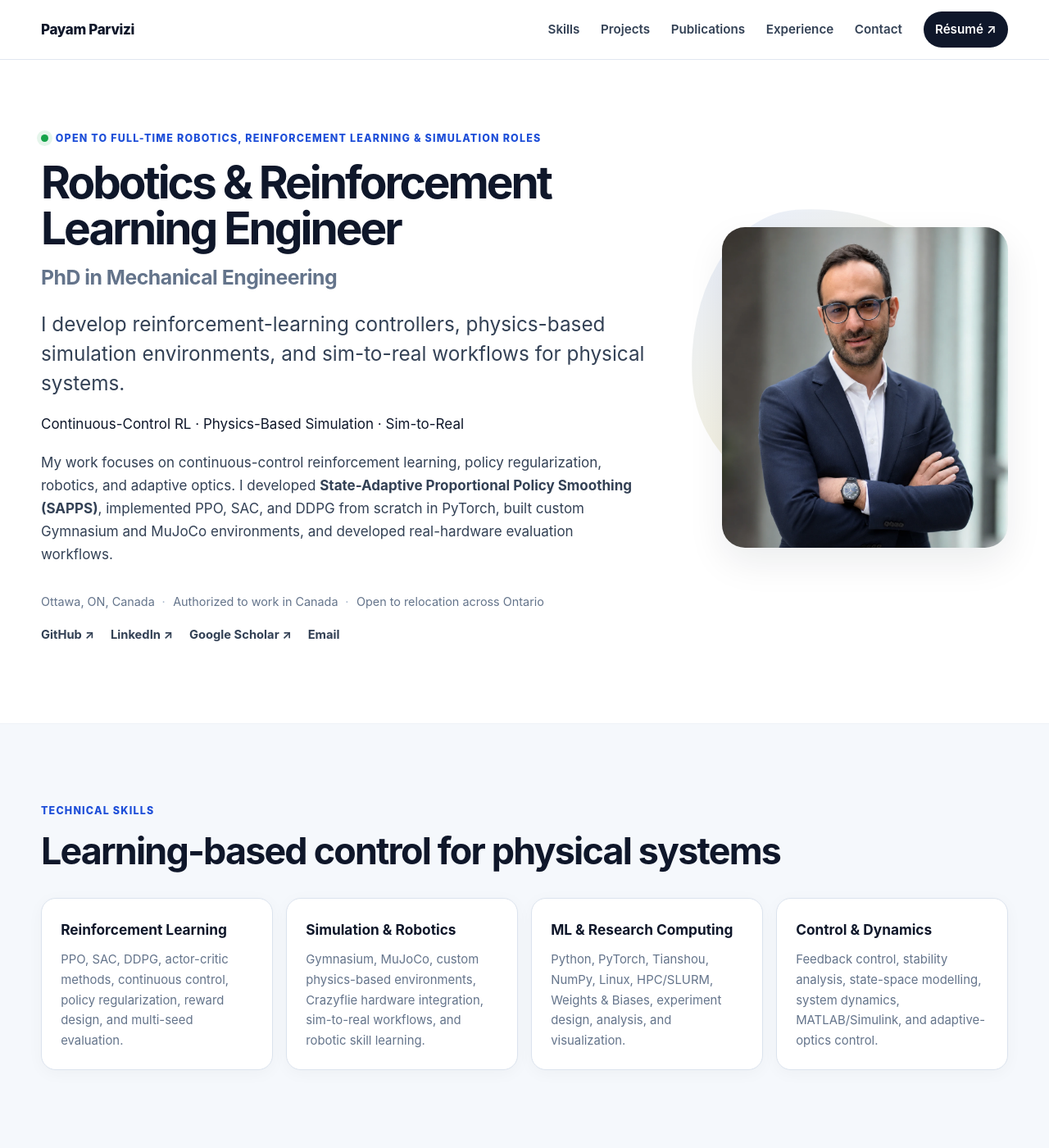
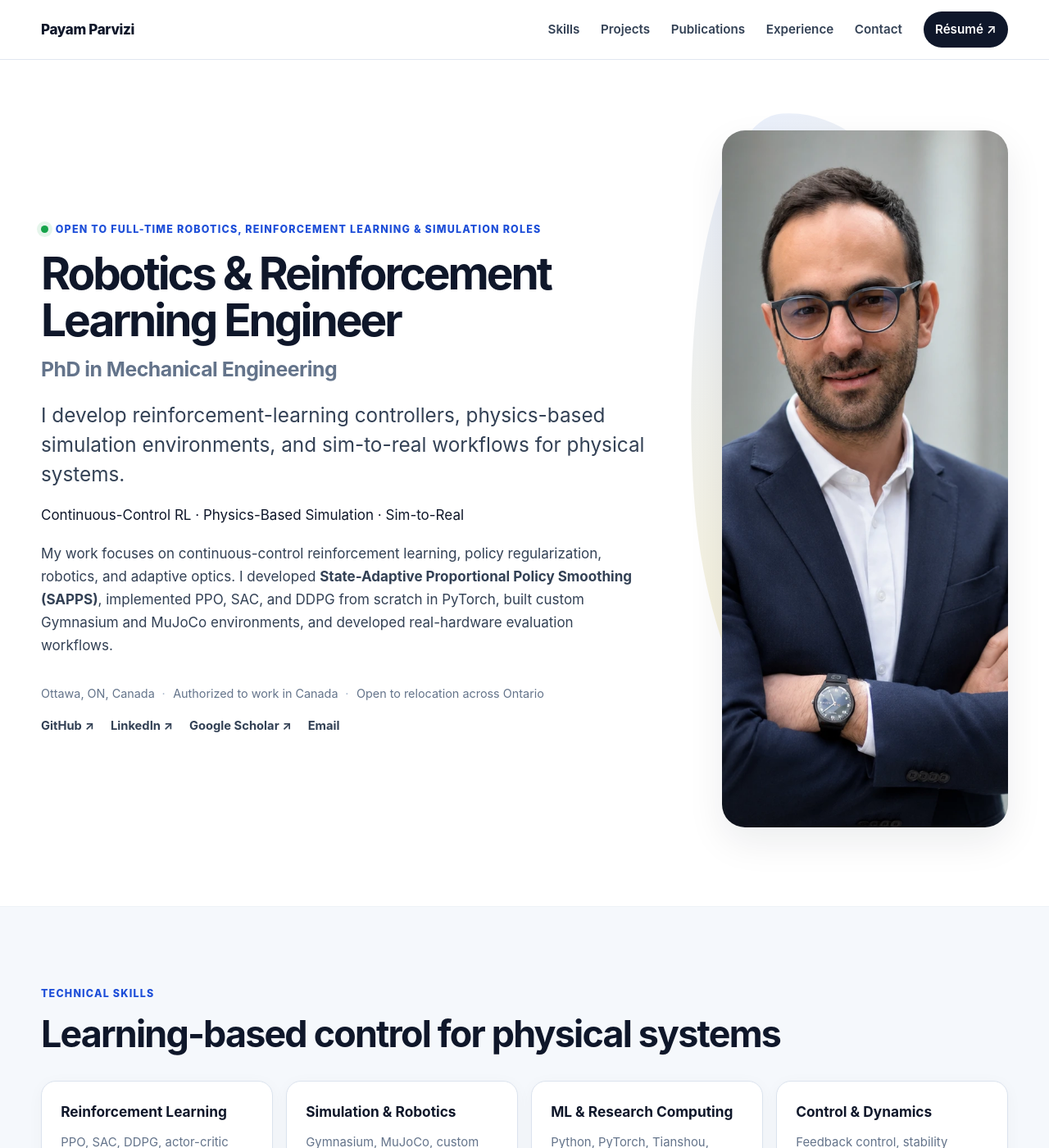
Before and after one commit to payamparvizi/payamparvizi.github.io, a Jekyll site: the page built from index.html, in a window 1280 px wide and 1400 px high. Shown: the whole window at 82% size. Built offline with Jekyll 4.4.1, drawn with Linux system fonts in a browser that asks for light colours.

Commit message:
Update site.css

```diff
--- a/assets/css/site.css
+++ b/assets/css/site.css
@@ -84,7 +84,6 @@ h1 { max-width: 920px; margin: 0; font-size: clamp(2.65rem, 4.3vw, 4.25rem); lin
   position: relative;
   z-index: 1;
   width: 100%;
-  height: auto;
   aspect-ratio: 760/850;
   object-fit: cover;
   border-radius: var(--radius-lg);
```
